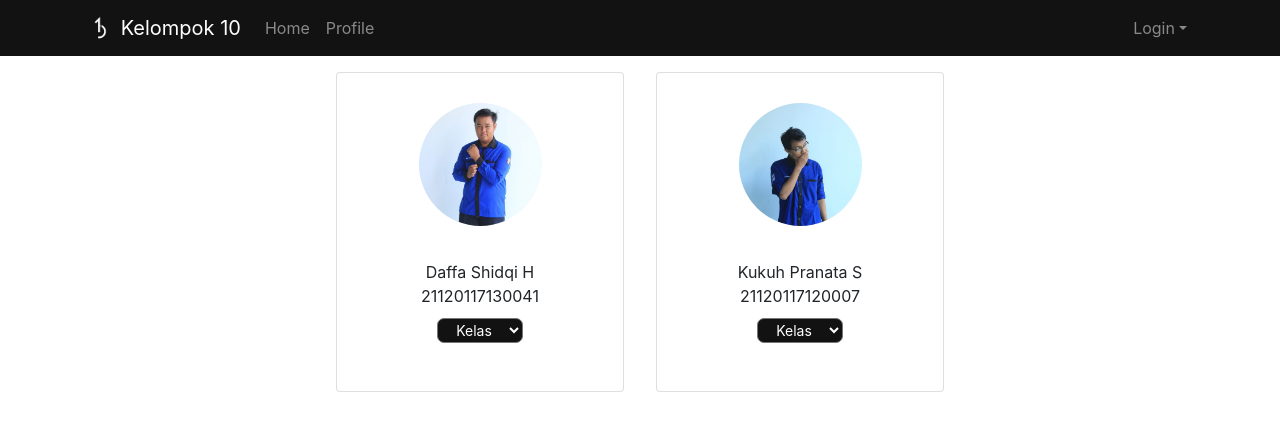
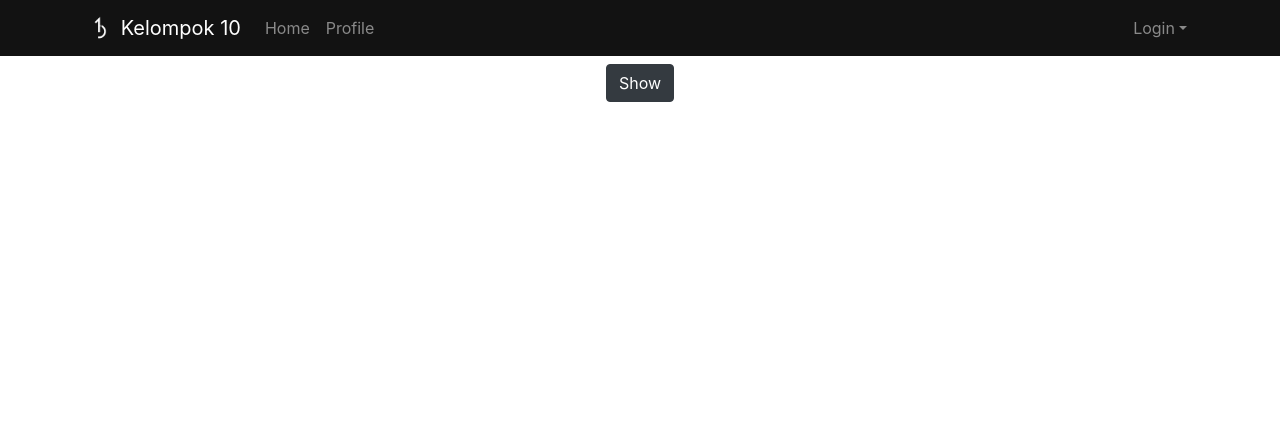
Before and after one commit to shidqiiii/tubesrsbk_kel10, a React (Create React App) app: page /profile in a window 1280 px wide. Shown: the top 430 px of the page. Built offline with nearby package versions, Linux system fonts and the light colour scheme.

Commit message:
update ternary

```diff
--- a/src/Component/Pages/AddData.js
+++ b/src/Component/Pages/AddData.js
@@ -7,7 +7,6 @@ export default class AddData extends Component {
         super(props);
         this.state = {
             football: [],
-            visible: false,
             name: "",
             Team: "",
             image: "",
--- a/src/Component/Pages/Admin.js
+++ b/src/Component/Pages/Admin.js
@@ -17,7 +17,6 @@ export default class Admin extends Component {
         super(props);
         this.state = {
             football: [],
-            visible: false,
         };
     }
 
--- a/src/Component/Pages/Profile.js
+++ b/src/Component/Pages/Profile.js
@@ -1,12 +1,24 @@
-import React from 'react';
-import ProfileData from '../ProfileData'
+import React, { useState } from 'react';
+import Show from './Show';
+import { Button } from "react-bootstrap";
 
-function Profile() {
+const App = () => {
+
+    const [showTab, setShowTab] = useState(false);
+
+    // handle click event of the toggle button
+    const handleToggle = () => {
+        setShowTab(preState => !preState);
+    }
+
     return (
-        <div>
-            <ProfileData />
+        <div className="App">
+            <div className="mt-2">
+                <Button variant="dark" type="button" value={`${showTab ? 'Hide' : 'Show'} Tab`} onClick={handleToggle}>Show</Button>
+                {Show(showTab)}
+            </div>
         </div>
     );
 }
 
-export default Profile;
+export default App;
--- /dev/null
+++ b/src/Component/Pages/Show.js
@@ -0,0 +1,18 @@
+import React from 'react';
+import ProfileData from '../ProfileData';
+
+const Show = (showTab) => {
+
+    // prevent component from rendering
+    if (!showTab) {
+        return null;
+    }
+
+    return (
+        <div>
+            <ProfileData />
+        </div>
+    );
+}
+
+export default Show;
```
Also changed, not shown: 1 other file (tests, documents, lock files or other folders).
